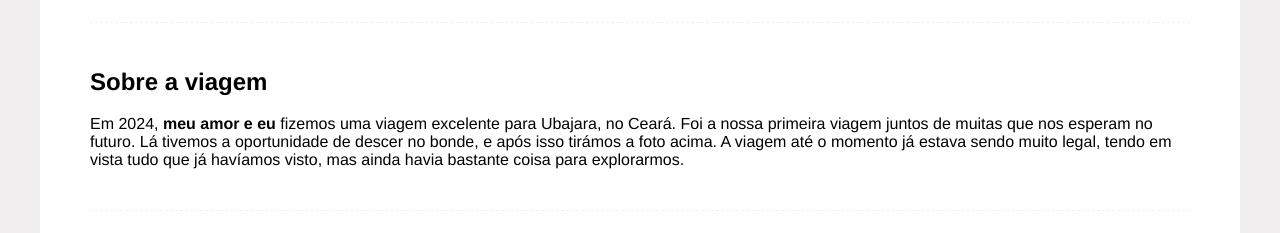
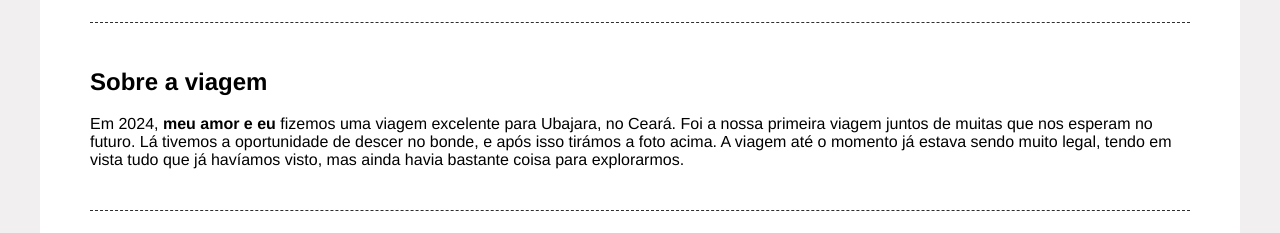
Before and after one commit to Gabrielbm48/html_css_completo, a plain HTML site: page 4_TRIBUTO/index.html in a window 1280 px wide. Shown: the part 558-791 px from the top of the page. Drawn offline with Linux system fonts and the light colour scheme.

Commit message:
Ajustando cores do projeto de Ubajara

```diff
--- a/4_TRIBUTO/css/styles.css
+++ b/4_TRIBUTO/css/styles.css
@@ -52,8 +52,8 @@ img {
 .beggining-container {
   padding: 25px 0;
   margin: 25px 0;
-  border-top: 1px dashed #f1efef;
-  border-bottom: 1px dashed #f1efef;
+  border-top: 1px dashed #302f2f;
+  border-bottom: 1px dashed #302f2f;
 }
 
 /* Quotes */
```
Also changed, not shown: 4_TRIBUTO/index.html (+2 -1 lines).
